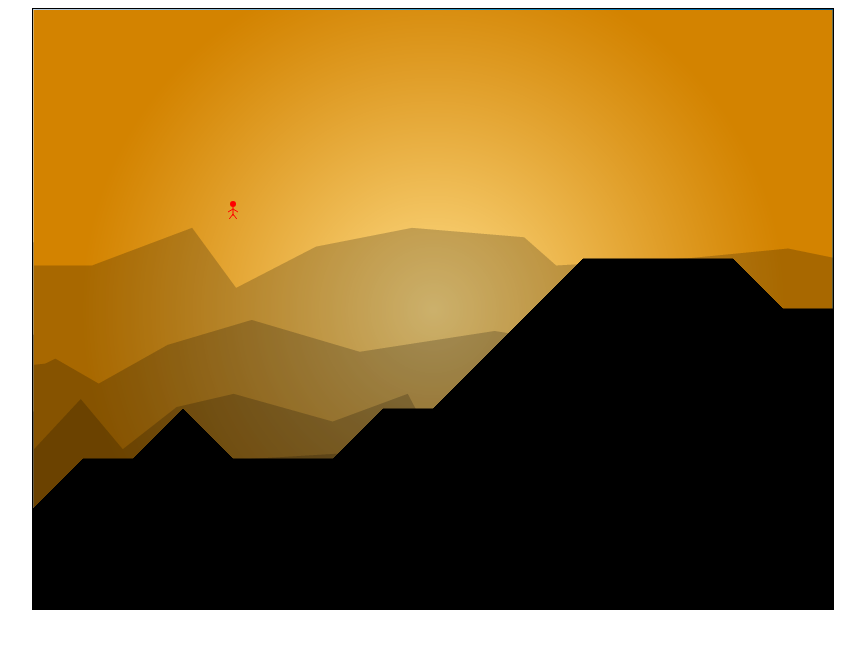
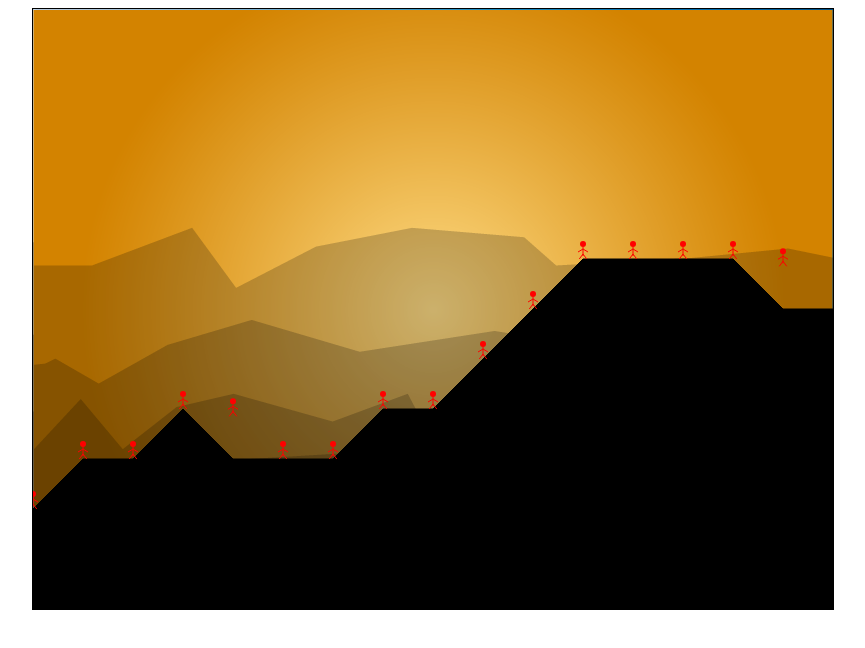
Before and after one commit to VilhelmF/Lunar-Lander-The-Betrayal, a plain HTML site: page index.html in a window 1280 px wide. Shown: the whole page, without its empty margins (207-1072 px from the left). Drawn offline with Linux system fonts and the light colour scheme.

Commit message:
Citizen vinna

```diff
--- a/Citizen.js
+++ b/Citizen.js
@@ -43,21 +43,105 @@ Citizen.prototype.rememberResets = function () {
 Citizen.prototype.rotation = 0;
 Citizen.prototype.cx = 200;
 Citizen.prototype.cy = 200;
+Citizen.prototype.velX = 0;
+Citizen.prototype.velY = 0;
+Citizen.prototype.numSubSteps = 1;
+
 Citizen.prototype.halfHeight = 5;
 Citizen.prototype.halfWidth = 5;
+
+
+Citizen.prototype.isPickedUp = false;
+Citizen.prototype.isDead = false;
+
+
+
+
+Citizen.prototype.getRadius = function() {
+	return 2*this.halfWidth;
+}
 
 
 
 
 Citizen.prototype.update = function (du) {
 
-    console.log("Update Citizen");
+     spatialManager.unregister(this);
+
+    	var hitEntity = this.findHitEntity();
+    	if (hitEntity)
+    	{
+
+
+    	}
+
+    var steps = this.numSubSteps;
+	var dStep = du / steps;
+	for (var i = 0; i < steps; ++i)
+	{
+	    this.computeSubStep(dStep);
+   	}
+
+    //Is he stationary on the ground?
+    var aGroundAndSlope = spatialManager.collidesWithGround(this.cx, this.cy, this.getRadius())
+    if(typeof aGroundAndSlope !== 'undefined')
+    {
+
+    	if(this.velY > 2)
+    	{
+    		this.isDead = true;
+    	}
+
+    	this.cy = aGroundAndSlope[1] - this.getRadius();
+        this.velY = 0;
+        this.velX = 0;
+
+    }
+
+
+
+
+
+
+     if(hitEntity && this.isPickedUp)
+     {
+    	if (Object.getPrototypeOf(hitEntity) === Ship.prototype)
+    	{
+	        console.log("búja");
+
+	        var pos = hitEntity.getPos();
+   			this.cx = pos.posX;
+   			this.cy =  pos.posY + hitEntity.getRadius() - this.halfHeight;
+   			this.velY = 0;
+
+    	}
+    }
+
+
+
+    spatialManager.register(this);
+
+};
+
+Citizen.prototype.pickedUp = function ()
+{
+	if(!this.isDead)
+	{
+		this.isPickedUp = !this.isPickedUp;
+	}
+
 
 };
 
 
 
+
 Citizen.prototype.render = function (ctx) {
+    if(!this.isPickedUp)
+    {
+
+    	if(!this.isDead)
+    	{
 	    ctx.save();
 
 		ctx.fillStyle = "red";
@@ -91,4 +175,12 @@ Citizen.prototype.render = function (ctx) {
 		ctx.moveTo(this.cx, this.cy + this.halfHeight);
 		ctx.lineTo(this.cx + 0.75*this.halfWidth, this.cy + 2*this.halfHeight);
 		ctx.stroke();
+		}
+		else
+		{
+			ctx.fillStyle="red";
+			ctx.fillRect(this.cx, this.cy + this.halfHeight,2*this.halfWidth, this.halfHeight);
+		}
+
+	}
 };
--- a/Entity.js
+++ b/Entity.js
@@ -92,3 +92,87 @@ Entity.prototype.wrapPosition = function () {
     this.cx = util.wrapRange(this.cx, 0, g_canvas.width);
     this.cy = util.wrapRange(this.cy, 0, g_canvas.height);
 };
+
+
+//----------------------------------------------------------------------------
+//------------------------Gravity and movement--------------------------------
+//----------------------------------------------------------------------------
+
+var NOMINAL_GRAVITY = 0.02;
+
+Entity.prototype.computeGravity = function () {
+//    return g_useGravity ? NOMINAL_GRAVITY : 0;
+    return NOMINAL_GRAVITY;
+};
+
+Entity.prototype.computeThrustMag = function()
+{
+    return 0;
+}
+
+Entity.prototype.computeSubStep = function (du) {
+
+    var thrust = this.computeThrustMag();
+
+    // Apply thrust directionally, based on our rotation
+    var accelX = +Math.sin(this.rotation) * thrust;
+    var accelY = -Math.cos(this.rotation) * thrust;
+
+    accelY += this.computeGravity();
+
+    this.applyAccel(accelX, accelY, du);
+
+    this.wrapPosition();
+
+    if (thrust === 0 || g_allowMixedActions) {
+        this.updateRotation(du);
+    }
+};
+
+Entity.prototype.updateRotation = function(du)
+{
+     this.rotation += 0.05;
+}
+
+Entity.prototype.applyAccel = function (accelX, accelY, du) {
+
+    // u = original velocity
+    var oldVelX = this.velX;
+    var oldVelY = this.velY;
+
+    // v = u + at
+    this.velX += accelX * du;
+    this.velY += accelY * du;
+
+    // v_ave = (u + v) / 2
+    var aveVelX = (oldVelX + this.velX) / 2;
+    var aveVelY = (oldVelY + this.velY) / 2;
+
+    // Decide whether to use the average or not (average is best!)
+    var intervalVelX = g_useAveVel ? aveVelX : this.velX;
+    var intervalVelY = g_useAveVel ? aveVelY : this.velY;
+
+    // s = s + v_ave * t
+    var nextX = this.cx + intervalVelX * du;
+    var nextY = this.cy + intervalVelY * du;
+
+    // bounce
+    if (g_useGravity) {
+
+    var minY = g_sprites.ship.height / 2;
+    var maxY = g_canvas.height - minY;
+
+    // Ignore the bounce if the ship is already in
+    // the "border zone" (to avoid trapping them there)
+    if (this.cy > maxY || this.cy < minY) {
+        // do nothing
+    } else if (nextY > maxY || nextY < minY) {
+            this.velY = oldVelY * -0.9;
+            intervalVelY = this.velY;
+        }
+    }
+
+    // s = s + v_ave * t
+    this.cx += du * intervalVelX;
+    this.cy += du * intervalVelY;
+};
--- a/Ship.js
+++ b/Ship.js
@@ -41,8 +41,9 @@ Ship.prototype.KEY_THRUST = 'W'.charCodeAt(0);
 Ship.prototype.KEY_RETRO  = 'S'.charCodeAt(0);
 Ship.prototype.KEY_LEFT   = 'A'.charCodeAt(0);
 Ship.prototype.KEY_RIGHT  = 'D'.charCodeAt(0);
+Ship.prototype.KEY_FIRE   = 'E'.charCodeAt(0);
 
-Ship.prototype.KEY_FIRE   = ' '.charCodeAt(0);
+Ship.prototype.USE   = ' '.charCodeAt(0);
 
 // Initial, inheritable, default values
 Ship.prototype.rotation = 0;
@@ -57,6 +58,7 @@ Ship.prototype.rightRotation = 0.01;
 Ship.prototype.leftRotation = 0.01;
 
 
+
 //Mission variables?
 Ship.prototype.landed = false;
 
@@ -64,6 +66,12 @@ Ship.prototype.landed = false;
 //Ship.prototype.warpSound = new Audio(
 //    "sounds/shipWarp.ogg");
 
+
+
+
+//===========================================================================
+//========================= Warping Functions ===============================
+//===========================================================================
 Ship.prototype.warp = function () {
 
     this._isWarping = true;
@@ -135,6 +143,12 @@ Ship.prototype._moveToASafePlace = function () {
     }
 };
 
+//===========================================================================
+//===========================================================================
+//===========================================================================
+
+
+
 Ship.prototype.update = function (du) {
 
     // Handle warping
@@ -146,10 +160,6 @@ Ship.prototype.update = function (du) {
 
      spatialManager.unregister(this);
 
-    var hitEntity = this.findHitEntity();
-    if (hitEntity) {
-		this.warp();
-    }
 
     //===============================================================
     //================The Ships Landing Detection====================
@@ -176,7 +186,6 @@ Ship.prototype.update = function (du) {
                 this.cy = aGroundAndSlope[1] - this.getRadius();
                 this.velY = 0;
                 this.velX = 0;
-               // this.rotation = 0;
                 this.landed = true;
 
                 this.adjustRotation(du);
@@ -212,36 +221,24 @@ Ship.prototype.update = function (du) {
     var hitEntity = this.findHitEntity();
     if (hitEntity)
     {
-        this.warp();
+        if(Object.getPrototypeOf(hitEntity) === Citizen.prototype)
+        {
+            spatialManager.register(this);
+            this.maybePickUpCitizen(hitEntity);
+        }
+        else
+        {
+            this.warp();
+        }
+
     }
     else
     {
         spatialManager.register(this);
     }
+};
 
 
-    // TODO: YOUR STUFF HERE! --- Warp if isColliding, otherwise Register
-
-};
-
-Ship.prototype.computeSubStep = function (du) {
-
-    var thrust = this.computeThrustMag();
-
-    // Apply thrust directionally, based on our rotation
-    var accelX = +Math.sin(this.rotation) * thrust;
-    var accelY = -Math.cos(this.rotation) * thrust;
-
-    accelY += this.computeGravity();
-
-    this.applyAccel(accelX, accelY, du);
-
-    this.wrapPosition();
-
-    if (thrust === 0 || g_allowMixedActions) {
-        this.updateRotation(du);
-    }
-};
 
 var NOMINAL_GRAVITY = 0.02;
 
@@ -265,49 +262,6 @@ Ship.prototype.computeThrustMag = function () {
     }
 
     return thrust;
-};
-
-Ship.prototype.applyAccel = function (accelX, accelY, du) {
-
-    // u = original velocity
-    var oldVelX = this.velX;
-    var oldVelY = this.velY;
-
-    // v = u + at
-    this.velX += accelX * du;
-    this.velY += accelY * du;
-
-    // v_ave = (u + v) / 2
-    var aveVelX = (oldVelX + this.velX) / 2;
-    var aveVelY = (oldVelY + this.velY) / 2;
-
-    // Decide whether to use the average or not (average is best!)
-    var intervalVelX = g_useAveVel ? aveVelX : this.velX;
-    var intervalVelY = g_useAveVel ? aveVelY : this.velY;
-
-    // s = s + v_ave * t
-    var nextX = this.cx + intervalVelX * du;
-    var nextY = this.cy + intervalVelY * du;
-
-    // bounce
-    if (g_useGravity) {
-
-	var minY = g_sprites.ship.height / 2;
-	var maxY = g_canvas.height - minY;
-
-	// Ignore the bounce if the ship is already in
-	// the "border zone" (to avoid trapping them there)
-	if (this.cy > maxY || this.cy < minY) {
-	    // do nothing
-	} else if (nextY > maxY || nextY < minY) {
-            this.velY = oldVelY * -0.9;
-            intervalVelY = this.velY;
-        }
-    }
-
-    // s = s + v_ave * t
-    this.cx += du * intervalVelX;
-    this.cy += du * intervalVelY;
 };
 
 Ship.prototype.maybeFireBullet = function () {
@@ -351,16 +305,34 @@ Ship.prototype.halt = function () {
     this.velY = 0;
 };
 
-var NOMINAL_ROTATE_RATE = 0.1;
+var NOMINAL_ROTATE_RATE_L = 0.01;
+var NOMINAL_ROTATE_RATE_R = 0.01;
 
 Ship.prototype.updateRotation = function (du) {
     if (keys[this.KEY_LEFT] && !this.landed) {
-        this.rotation -= NOMINAL_ROTATE_RATE * du;
+        this.rotation -= NOMINAL_ROTATE_RATE_L * du;
+        NOMINAL_ROTATE_RATE_L += 0.001
+    }
+    else
+    {
+        NOMINAL_ROTATE_RATE_L = 0.01;
     }
     if (keys[this.KEY_RIGHT] && !this.landed) {
-        this.rotation += NOMINAL_ROTATE_RATE * du;
+        this.rotation += NOMINAL_ROTATE_RATE_R * du;
+        NOMINAL_ROTATE_RATE_R += 0.001
+    }
+    else
+    {
+        NOMINAL_ROTATE_RATE_R = 0.01;
     }
 };
+
+Ship.prototype.maybePickUpCitizen = function (Citizen) {
+     if (keys[this.USE])
+     {
+        Citizen.pickedUp();
+     }
+}
 
 Ship.prototype.render = function (ctx) {
     var origScale = this.sprite.scale;
@@ -374,8 +346,8 @@ Ship.prototype.render = function (ctx) {
 
 Ship.prototype.adjustRotation = function(du) {
     var shipsRotation = this.rotation % (2*Math.PI);
-    if((shipsRotation < -0.05 && shipsRotation > -0.25*Math.PI)
-        || (shipsRotation > 1.75*Math.PI && shipsRotation < 1.95*Math.PI))
+    if((shipsRotation < -0.02 && shipsRotation > -0.25*Math.PI)
+        || (shipsRotation > 1.75*Math.PI && shipsRotation < 1.98*Math.PI))
     {
         this.rotation += this.rightRotation * du;
         this.cx += this.rightRotation * 25 * du;
@@ -383,8 +355,8 @@ Ship.prototype.adjustRotation = function(du) {
 
 
     }
-    else if((shipsRotation < -1.75*Math.PI && shipsRotation > -1.95*Math.PI) ||
-            (shipsRotation > 0.05 && shipsRotation < 0.25*Math.PI))
+    else if((shipsRotation < -1.75*Math.PI && shipsRotation > -1.98*Math.PI) ||
+            (shipsRotation > 0.02 && shipsRotation < 0.25*Math.PI))
     {
         this.rotation -= this.leftRotation * du;
         this.cx -= this.leftRotation * 25 * du;
--- a/entityManager.js
+++ b/entityManager.js
@@ -143,7 +143,6 @@ fireBullet: function(cx, cy, velX, velY, rotation) {
 generateShip : function(descr) {
 
     this._ships.push(new Ship(descr));
-    this._citizens.push(new Citizen(descr));
 
 },
 
@@ -154,6 +153,11 @@ generateGround : function(x1, x2, y1, y2) {
         firstY   : y1,
         latterX  : x2,
         latterY  : y2,
+    }));
+
+     this._ground.push(new Citizen({
+        cx   : x1,
+        cy   : (y1 - 2*Citizen.prototype.halfHeight),
     }));
 
    /* var firstX = 0;
--- a/index.html
+++ b/index.html
@@ -22,7 +22,7 @@
     <script src="handleMouse.js"></script>
 
     <script src="Entity.js"></script>
-    <script src="Citizen.js"></script>
+
     <script src="LevelDesign.js"></script>
 
     <script src="spatialManager.js"></script>
@@ -33,7 +33,7 @@
     <script src="Audio.js"></script>
     <script src="Mountain.js"></script>
 
-
+    <script src="Citizen.js"></script>
 
     <script src="Ground.js"></script>
     <script src="Bullet.js"></script>
```
Lines whose indentation alone changed are shown as unchanged.
